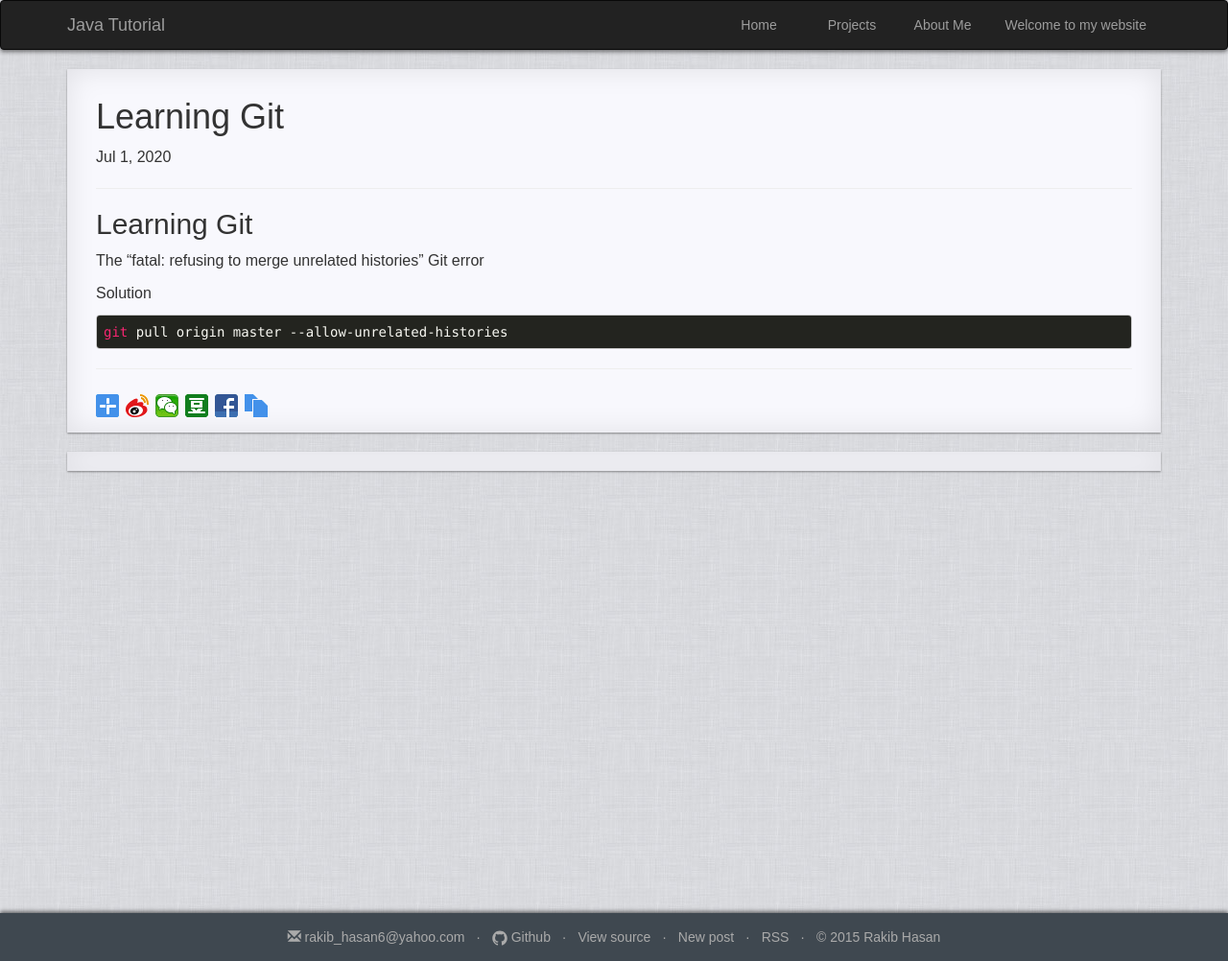
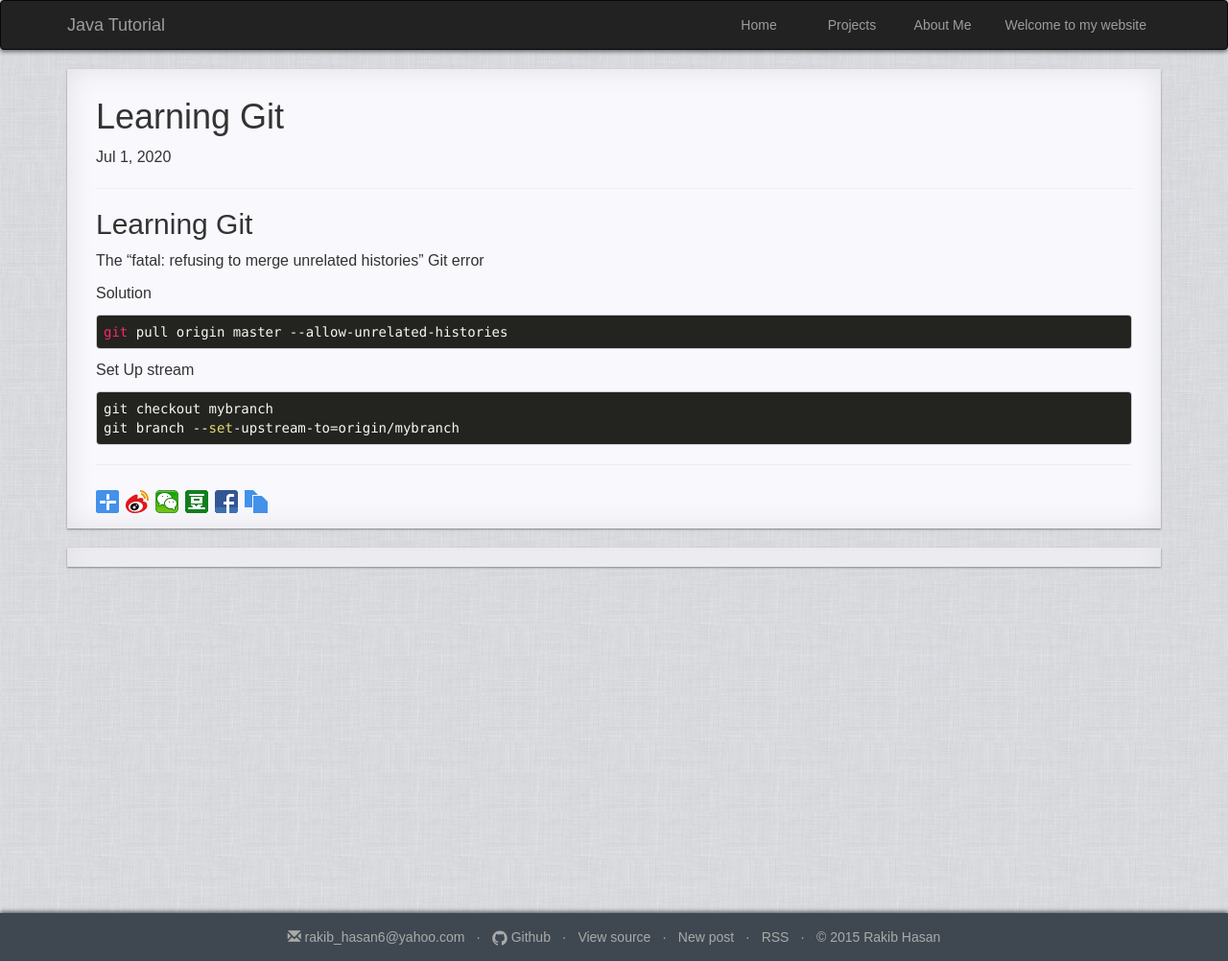
Before and after one commit to rakib09/rakib09.github.io, a Jekyll site: the page built from _posts/git/2020-07-01-Learning-git.md, in a window 1280 px wide. Shown: the whole page at 96% size. Built offline with Jekyll 4.4.1, drawn with Linux system fonts in a browser that asks for light colours; comment, search, counter and statistics services are not loaded.

````diff
--- a/_posts/git/2020-07-01-Learning-git.md
+++ b/_posts/git/2020-07-01-Learning-git.md
@@ -14,3 +14,9 @@
 ```
 git pull origin master --allow-unrelated-histories
 ```
+
+Set Up stream
+```
+git checkout mybranch
+git branch --set-upstream-to=origin/mybranch
+```
````
